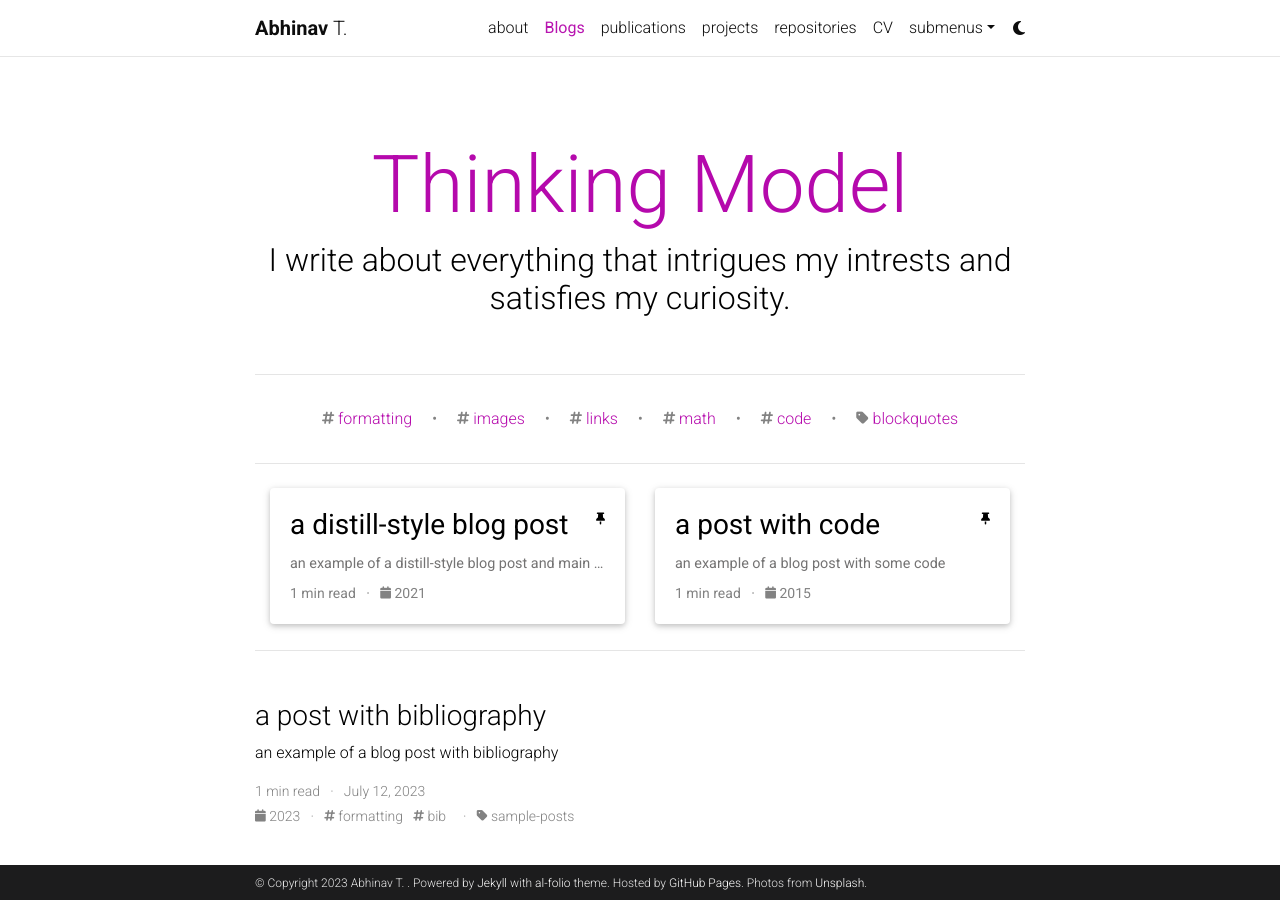
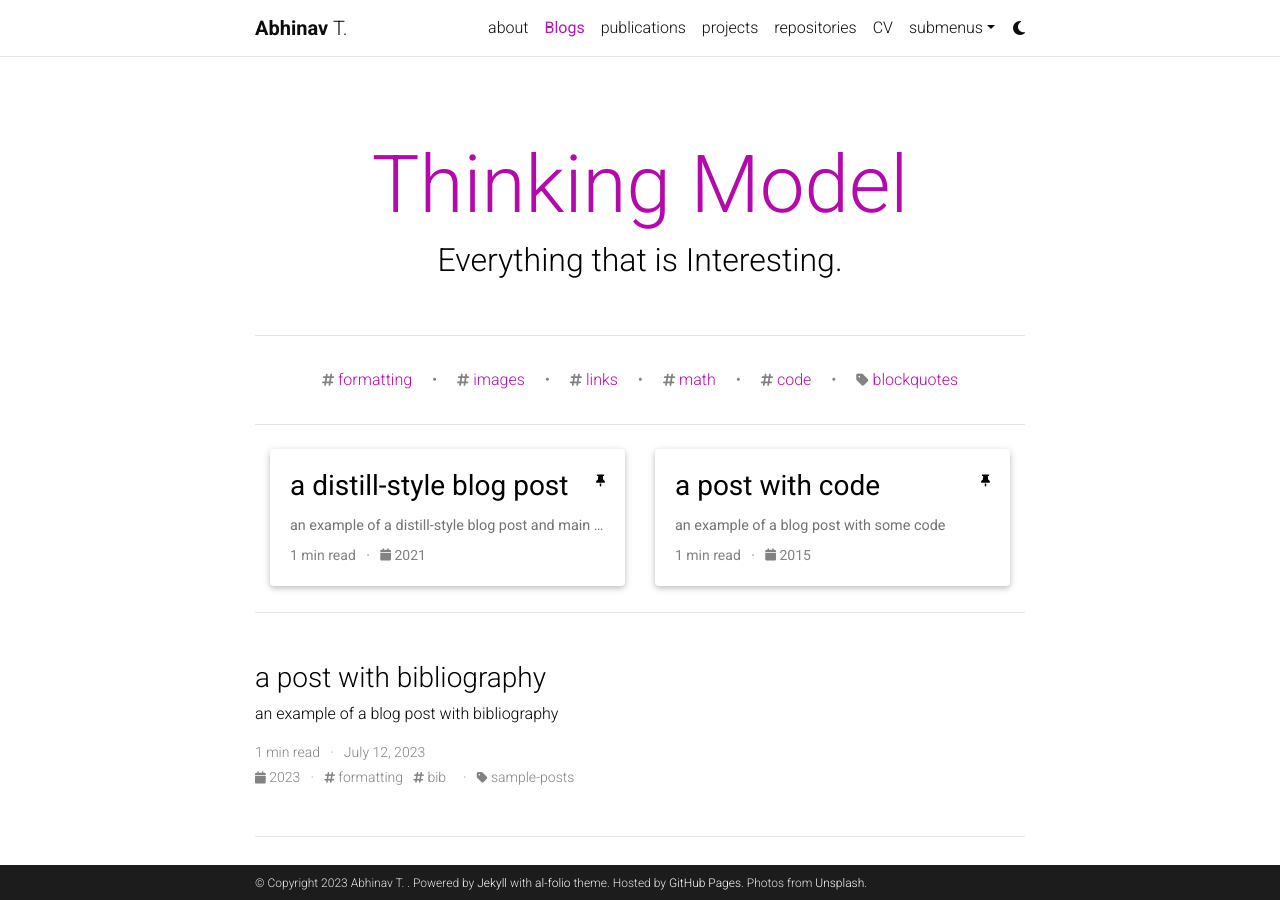
Before and after one commit to Abhinavthorat/abhinavthorat.github.io, a Jekyll site: the page built from blog/index.html, in a window 1280 px wide and 900 px high. Built offline with Jekyll 4.4.1, drawn with Linux system fonts in a browser that asks for light colours; the list of posts is cut into pages by our own code; comment, search, counter and statistics services are not loaded; a style sheet for code colours, icons or effects is not loaded.

Commit message:
28-12-2023 blog changes

```diff
--- a/_config.yml
+++ b/_config.yml
@@ -123,7 +123,7 @@
 blog_name: [Thinking Model] # blog_name will be displayed in your blog page
 blog_link: https://thinkingmodel.github.io/  #leave empty if not required
 blog_nav_title: Blogs # your blog must have a title for it to be displayed in the nav bar
-blog_description: I write about everything that intrigues my intrests and satisfies my curiosity.
+blog_description: Everything that is Interesting.
 permalink: /blog/:year/:title/
 
 # Pagination
```
